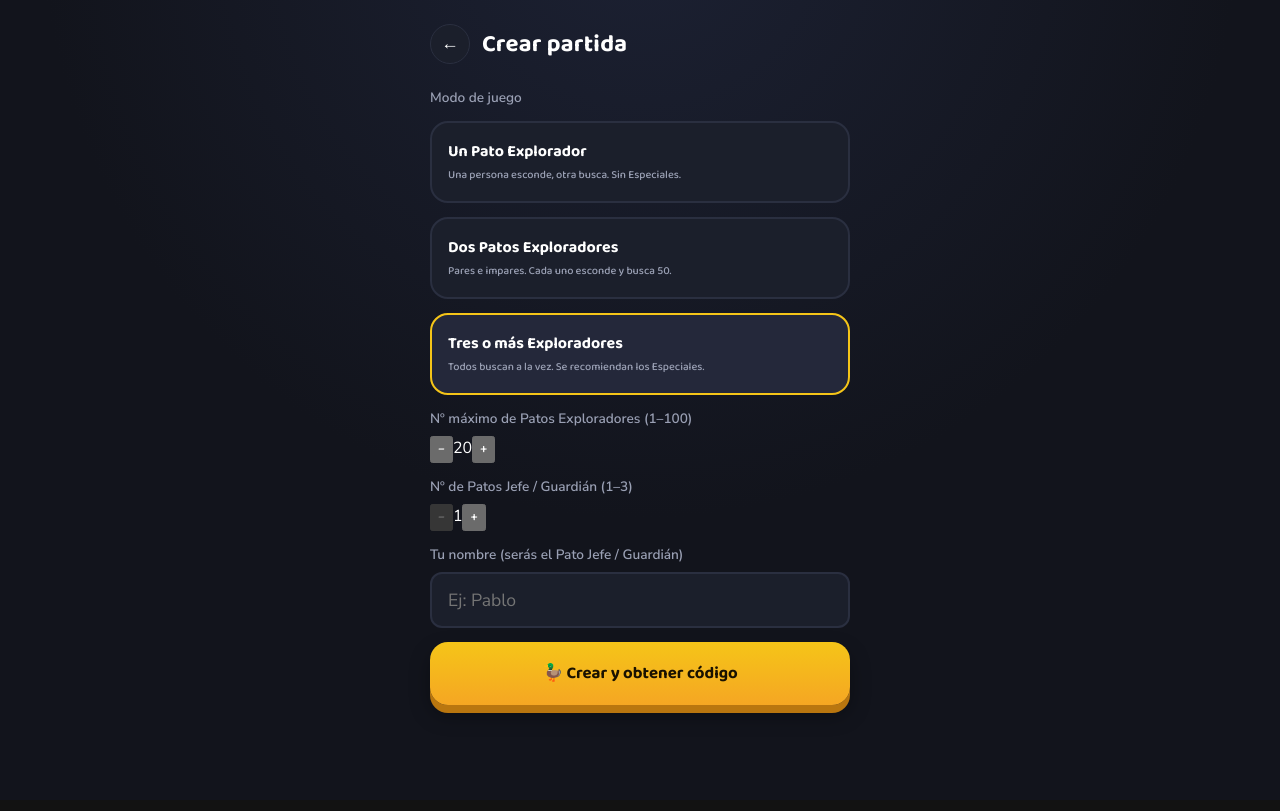
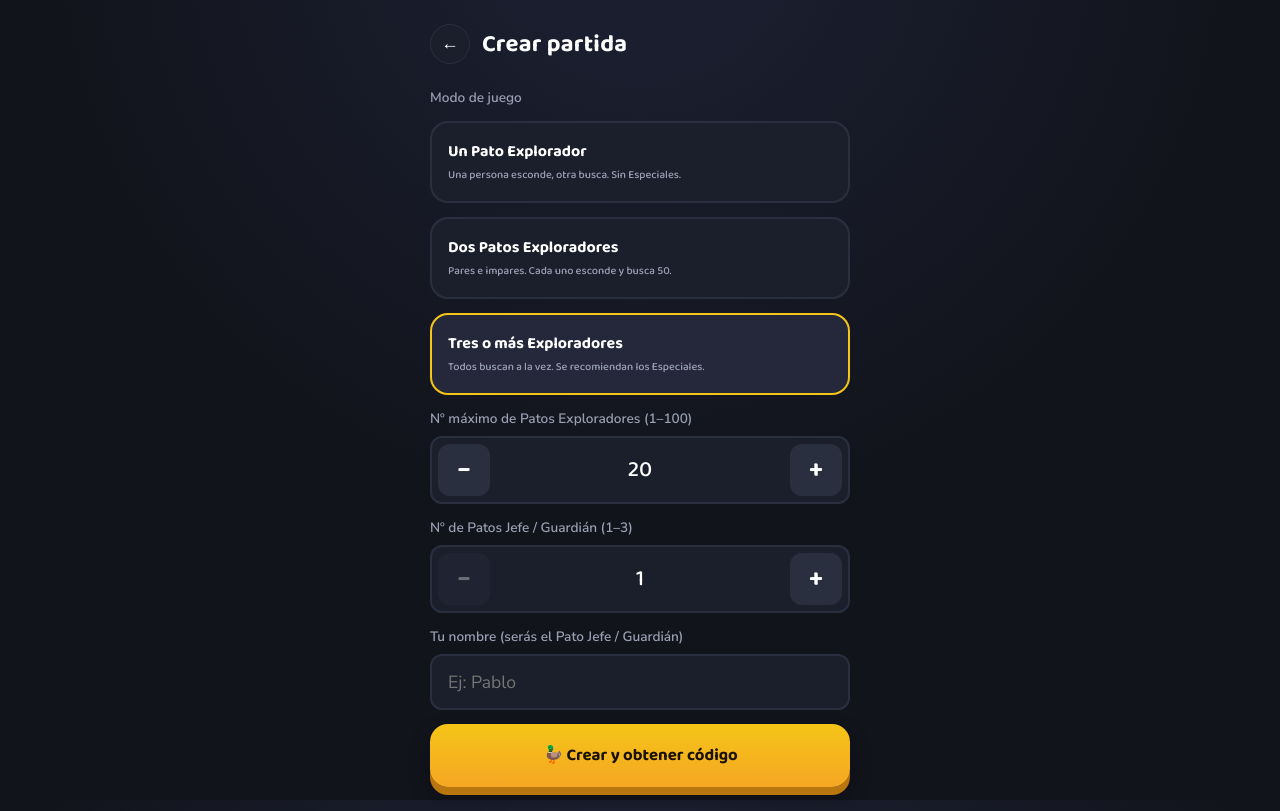
Before and after one commit to pabloramirezlopez97-creator/quack-attack, a React (Vite) app: page /crear in a window 1280 px wide. Built offline with nearby package versions, Linux system fonts and the light colour scheme; no server answers.

Commit message:
Add files via upload

```diff
--- a/src/styles.css
+++ b/src/styles.css
@@ -168,6 +168,47 @@ input { font-family: var(--font-body); }
 .role-pill.jefe { background: rgba(245,197,24,0.18); color: var(--yellow); }
 .role-pill.explorador { background: rgba(75,191,122,0.18); color: var(--success); }
 
+/* ---------- stepper (selector +/-) ---------- */
+.stepper {
+  display: flex;
+  align-items: center;
+  justify-content: space-between;
+  background: var(--panel);
+  border: 2px solid var(--panel-border);
+  border-radius: var(--radius-sm);
+  padding: 6px;
+  width: 100%;
+}
+.stepper-btn {
+  appearance: none;
+  border: none;
+  background: #2a2f40;
+  color: var(--white);
+  width: 52px;
+  height: 52px;
+  border-radius: var(--radius-sm);
+  font-size: 1.6rem;
+  font-weight: 700;
+  line-height: 1;
+  display: flex;
+  align-items: center;
+  justify-content: center;
+}
+.stepper-btn:active {
+  background: var(--yellow);
+  color: #1a1200;
+}
+.stepper-btn:disabled {
+  opacity: 0.35;
+  pointer-events: none;
+}
+.stepper-value {
+  font-family: var(--font-display);
+  font-size: 1.4rem;
+  min-width: 48px;
+  text-align: center;
+}
+
 .spinner {
   width: 18px; height: 18px; border: 3px solid var(--panel-border);
   border-top-color: var(--yellow); border-radius: 50%; animation: spin 0.8s linear infinite;
```
